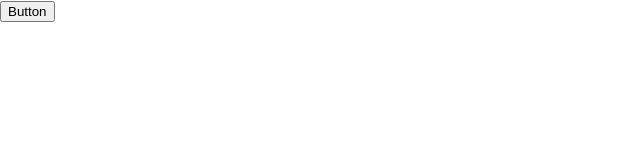
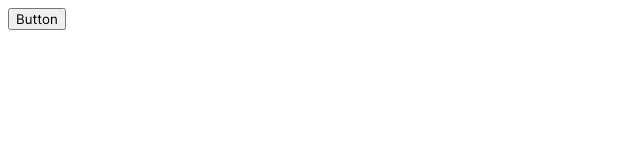
Before and after one commit to shevelidze/marketsuper, a React (Create React App) app: page / in a window 1280 px wide. Shown: the top 160 px of the page, without its empty margins (0-640 px from the left). Built offline with nearby package versions, Linux system fonts and the light colour scheme.

Commit message:
Define essential css constants and font

```diff
--- a/src/index.css
+++ b/src/index.css
@@ -1,13 +1,34 @@
-body {
-  margin: 0;
-  font-family: -apple-system, BlinkMacSystemFont, 'Segoe UI', 'Roboto', 'Oxygen',
-    'Ubuntu', 'Cantarell', 'Fira Sans', 'Droid Sans', 'Helvetica Neue',
-    sans-serif;
-  -webkit-font-smoothing: antialiased;
-  -moz-osx-font-smoothing: grayscale;
+@font-face {
+  font-family: Inter;
+  src: url(./fonts/Inter-VariableFont_slnt\,wght.ttf);
 }
 
-code {
-  font-family: source-code-pro, Menlo, Monaco, Consolas, 'Courier New',
-    monospace;
+:root {
+  --background: #FFFFFF;
+
+  --primary-color: #7000FF;
+
+  --secondary-color: #FF00D6;
+  --secondary-lighter-color: rgba(255, 0, 214, 0.4);
+  --secondary-lightest-color: rgba(255, 0, 214, 0.15);
+
+  --text-color: #090015;
+  --text-lighter-color: rgba(25, 0, 57, 0.4);
+  --text-lightest-color: rgba(25, 0, 57, 0.2);
+
+
+  --small-font-size: 8px;
+  --medium-font-size: 12px;
+  --big-font-size: 16px;
+
+
+  --regular-font-weight: 400;
+  --semi-bold-font-weigh: 600;
+
+  font-size: var(--medium-font-size);
+  font-weight: var(--regular-font-weight);
 }
+
+* {
+  font-family: 'Inter', sans-serif;
+}
```
Also changed, not shown: src/fonts/Inter-VariableFont_slnt,wght.ttf (added).
